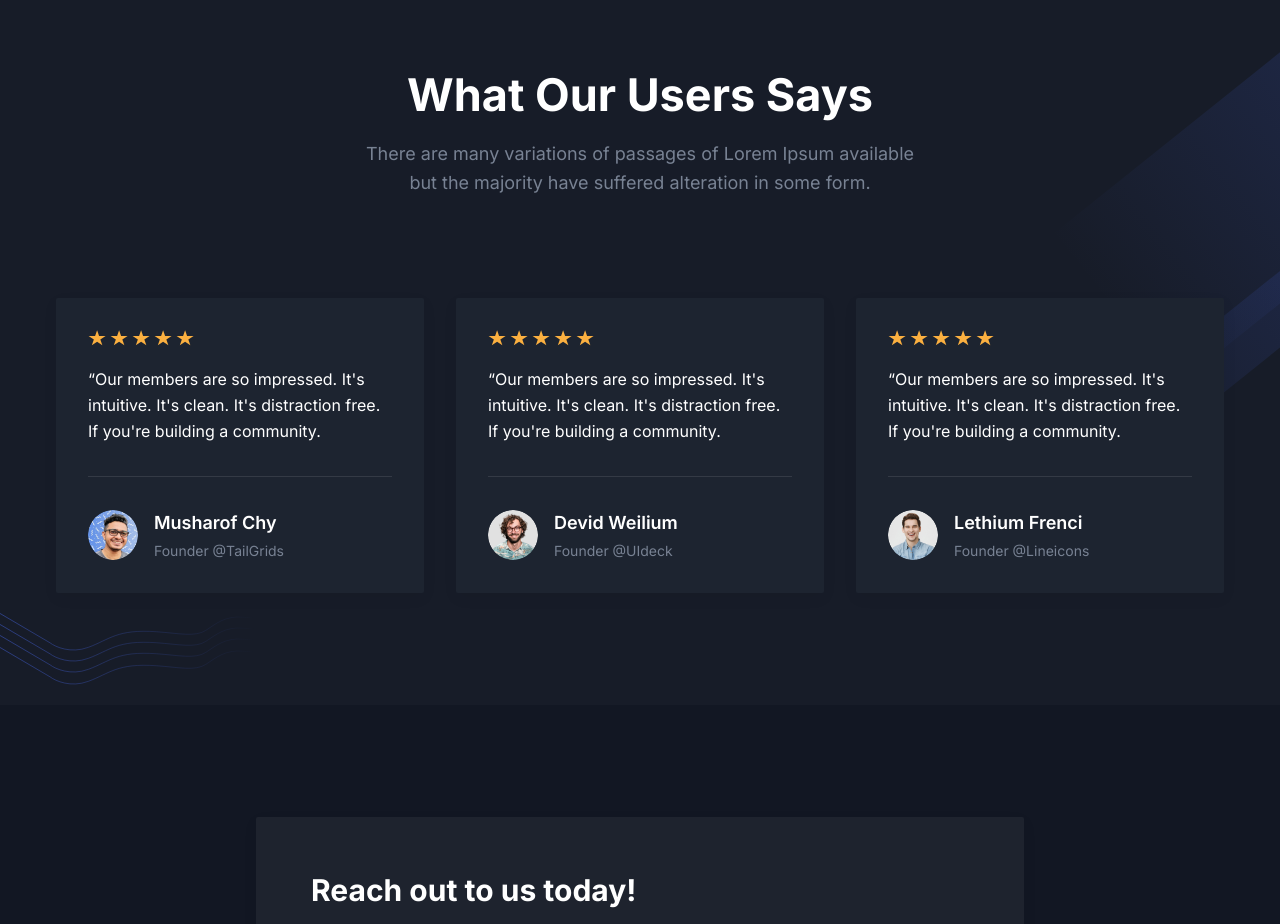
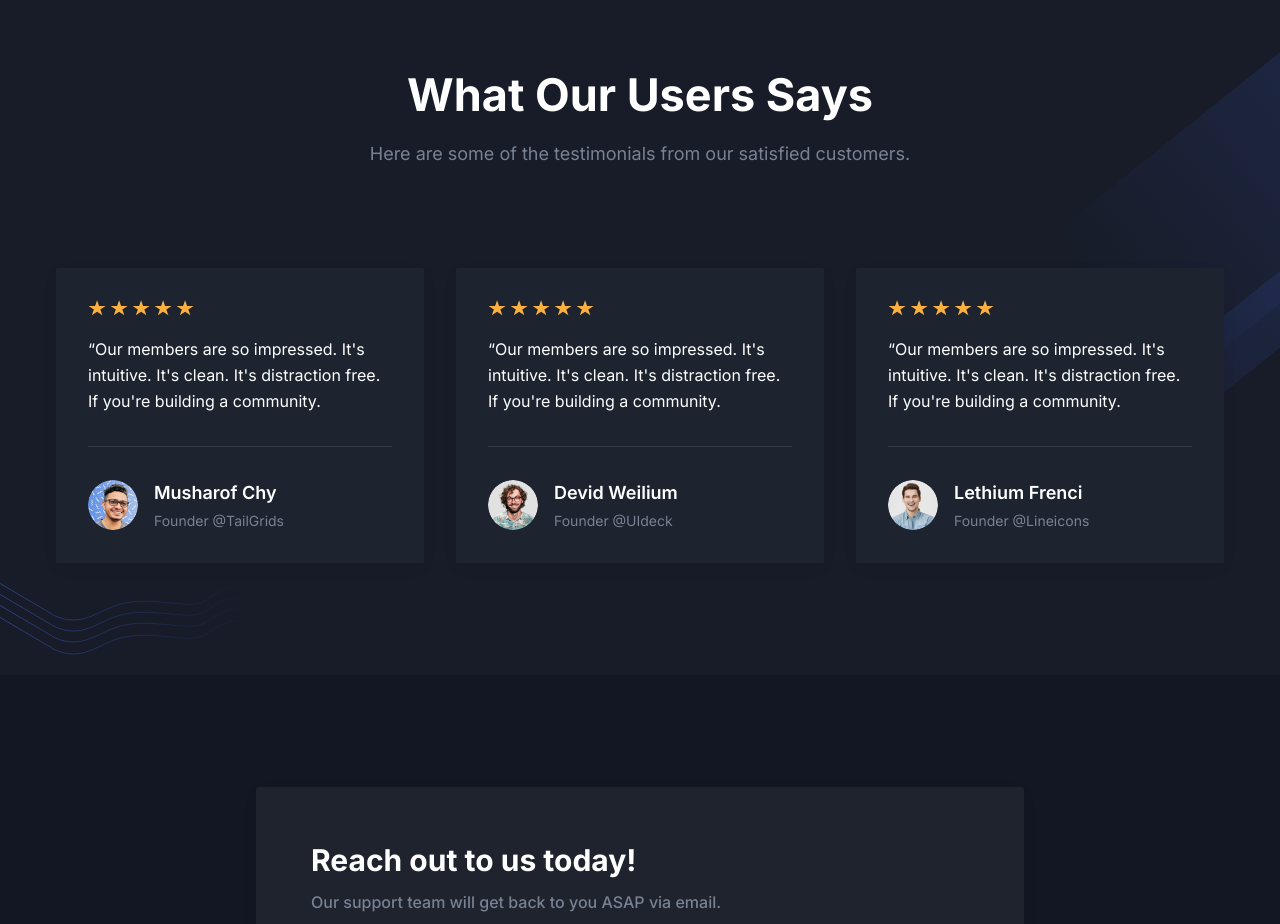
Before and after one commit to NewtonMutugi/ict-innovations-africa, a Next.js app: page / in a window 1280 px wide. Shown: the part 2880-3804 px from the top of the page. Built offline with nearby package versions, Linux system fonts and the light colour scheme.

Commit message:
Update testimonial paragraph for improved clarity and relevance

```diff
--- a/components/Testimonials/index.tsx
+++ b/components/Testimonials/index.tsx
@@ -41,7 +41,7 @@ const Testimonials = () => {
       <div className="container">
         <SectionTitle
           title="What Our Users Says"
-          paragraph="There are many variations of passages of Lorem Ipsum available but the majority have suffered alteration in some form."
+          paragraph="Here are some of the testimonials from our satisfied customers."
           center
         />
 
```
